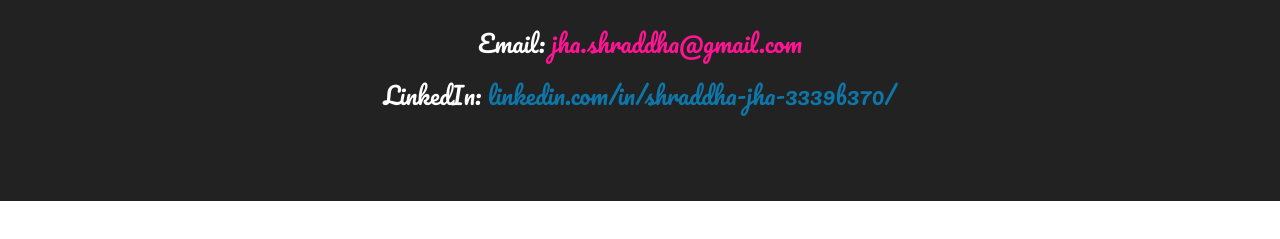
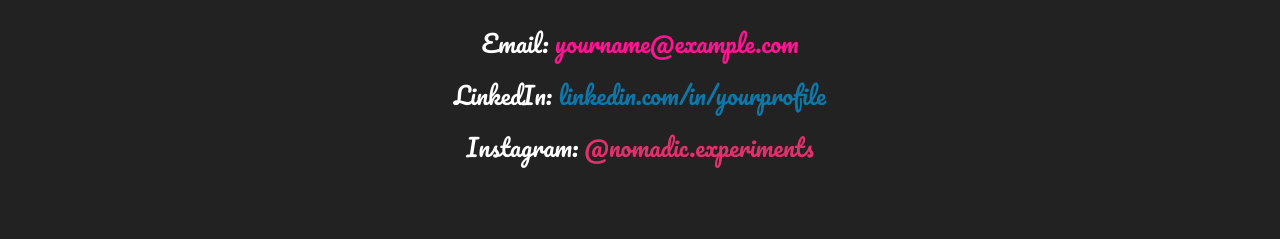
Before and after one commit to creativedigitalist/creativedigitalist.github.io, a plain HTML site: page index.html in a window 1280 px wide. Shown: the part 687-926 px from the top of the page. Before the commit the page ends 888 px from the top, so only its background shows below. Drawn offline with Linux system fonts and the light colour scheme.

Commit message:
Update index.html

```diff
--- a/index.html
+++ b/index.html
@@ -136,10 +136,16 @@
 <!-- Bottom / Contact Section -->
 <section id="contact-section" style="display: flex; flex-direction: column; justify-content: center; align-items: center; padding: 80px 20px; background-color: #222; color: #fff; font-family: 'Pacifico', cursive; text-align: center;">
   <h2 style="font-size: 2rem; margin-bottom: 20px;">Get in Touch</h2>
+
   <p style="font-size: 1.5rem; margin: 5px 0;">
-    Email: <a href="mailto:jha.shraddha@gmail.com" style="color: #ff1493; text-decoration: none;">jha.shraddha@gmail.com</a>
+    Email: <a href="mailto:yourname@example.com" style="color: #ff1493; text-decoration: none;">yourname@example.com</a>
   </p>
+
   <p style="font-size: 1.5rem; margin: 5px 0;">
-    LinkedIn: <a href="https://www.linkedin.com/in/shraddha-jha-3339b370/" target="_blank" style="color: #0e76a8; text-decoration: none;">linkedin.com/in/shraddha-jha-3339b370/</a>
+    LinkedIn: <a href="https://www.linkedin.com/in/yourprofile" target="_blank" style="color: #0e76a8; text-decoration: none;">linkedin.com/in/yourprofile</a>
+  </p>
+
+  <p style="font-size: 1.5rem; margin: 5px 0;">
+    Instagram: <a href="https://www.instagram.com/nomadic.experiments" target="_blank" style="color: #E1306C; text-decoration: none;">@nomadic.experiments</a>
   </p>
 </section>
```
